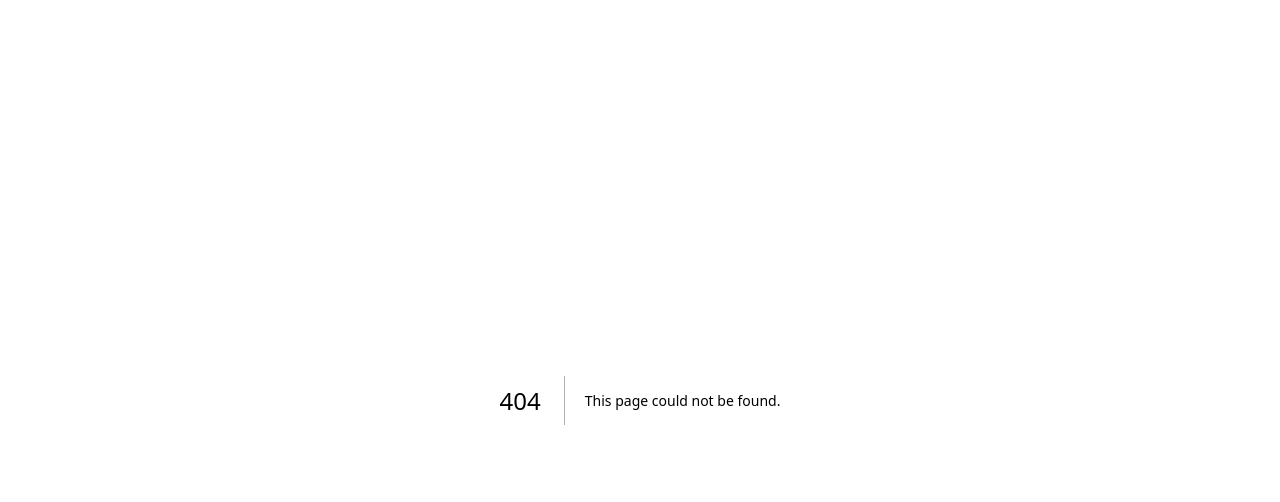
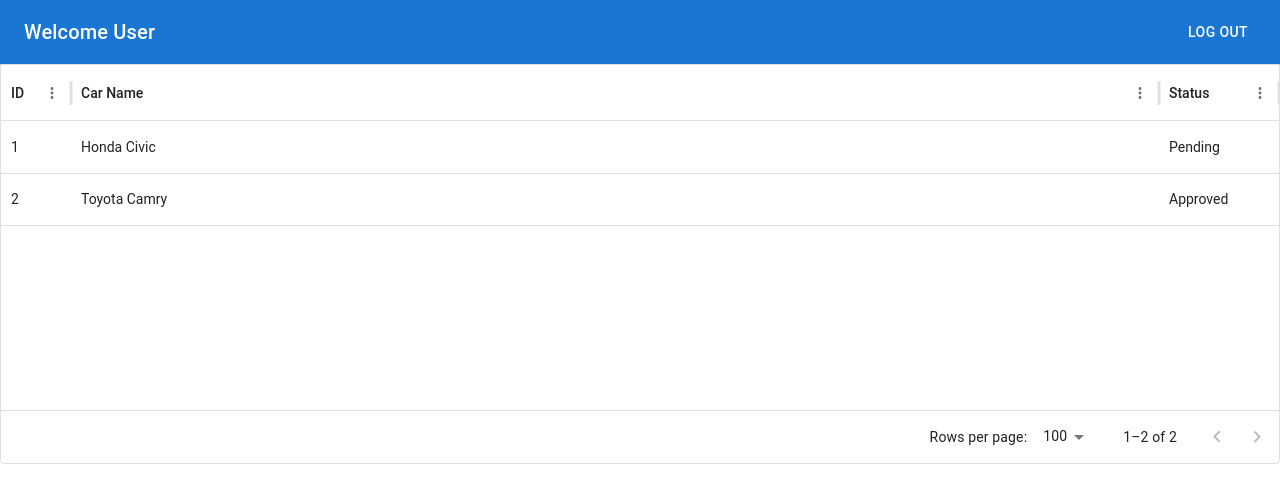
Before and after one commit to 18charmi/admin-dashboard, a Next.js app: page /dashboard in a window 1280 px wide. Before the commit this address had no page. Shown: the top 502 px of the page. Built offline with nearby package versions, Linux system fonts and the light colour scheme.

Commit message:
ui: login & dashboard page

```diff
--- /dev/null
+++ b/app/dashboard/helper.ts
@@ -0,0 +1,12 @@
+import { GridColDef } from '@mui/x-data-grid';
+
+export const rows = [
+    { id: 1, name: 'Honda Civic', status: 'Pending' },
+    { id: 2, name: 'Toyota Camry', status: 'Approved',  },
+];
+
+export const columns: GridColDef[] = [
+    { field: 'id', headerName: 'ID', width: 70 },
+    { field: 'name', headerName: 'Car Name', flex: 1 },
+    { field: 'status', headerName: 'Status', width: 120 },
+];
--- /dev/null
+++ b/app/dashboard/layout.tsx
@@ -0,0 +1,23 @@
+
+import Header from "@/components/Header";
+import type { Metadata } from "next";
+
+export const metadata: Metadata = {
+    title: "Create Next App",
+    description: "Generated by create next app",
+};
+
+export default function RootLayout({
+    children,
+}: Readonly<{
+    children: React.ReactNode;
+}>) {
+    return (
+        <>
+            <Header />
+            <main>
+                {children}
+            </main>
+        </>
+    );
+}
--- /dev/null
+++ b/app/dashboard/page.tsx
@@ -0,0 +1,8 @@
+import CustomTable from '@/components/CustomTable';
+import { columns, rows } from './helper';
+
+export default function Dashboard() {
+    return (
+        <CustomTable rows={rows} columns={columns} />
+    );
+}
--- /dev/null
+++ b/app/login/page.tsx
@@ -0,0 +1,58 @@
+"use client"
+import CustomInput from "@/components/CustomInput"
+import { useForm, SubmitHandler } from "react-hook-form"
+import { yupResolver } from "@hookform/resolvers/yup"
+import * as yup from "yup"
+import { useRouter } from "next/navigation"
+import CustomButton from "@/components/CustomButton"
+import { Container } from "@mui/material"
+import CustomTypography from "@/components/CustomTypography"
+import { PAGES } from "@/utils/constant"
+const schema = yup
+    .object({
+        username: yup.string().required("Username is required"),
+        password: yup.string().required("Password is required"),
+    });
+
+type Inputs = {
+    username: string
+    password: string
+}
+
+export default function Login() {
+    const router = useRouter();
+    const {
+        register,
+        handleSubmit,
+        formState: { errors },
+    } = useForm<Inputs>({
+        resolver: yupResolver(schema)
+    })
+    const onSubmit: SubmitHandler<Inputs> = (data) => {
+        router.push(`/${PAGES.DASHBOARD}`)
+    }
+
+    return (
+        <Container maxWidth="sm" >
+            <form onSubmit={handleSubmit(onSubmit)} className="flex flex-col items-center justify-center min-h-screen">
+
+                <>
+                    <CustomTypography text="Welcome Back" variant="h2" component="h2" letterSpacing={-1} className="text-gray-600" />
+                    <hr className="my-4 text-gray-400 w-full" />
+                </>
+
+                <CustomInput label="Username"
+                    {...register("username")}
+                    error={!!errors.username}
+                    helperText={errors.username?.message}
+                />
+                <CustomInput label="Password"
+                    {...register("password")}
+                    error={!!errors.password}
+                    helperText={errors.password?.message}
+                />
+                <CustomButton className="!mt-4" label="Login" type="submit" fullWidth />
+            </form>
+        </Container>
+    )
+}
--- /dev/null
+++ b/components/CustomButton.tsx
@@ -0,0 +1,25 @@
+import React from 'react';
+import { Button, ButtonProps } from '@mui/material';
+
+type CustomButtonProps = ButtonProps & {
+  label?: string;
+};
+
+const CustomButton: React.FC<CustomButtonProps> = ({
+  label,
+  variant = 'contained',
+  color = 'primary',
+  ...props
+}) => {
+  return (
+    <Button
+      variant={variant}
+      color={color}
+      {...props}
+    >
+      {label || props.children}
+    </Button>
+  );
+};
+
+export default CustomButton;
--- /dev/null
+++ b/components/CustomInput.tsx
@@ -0,0 +1,21 @@
+import React from 'react';
+import { TextField, TextFieldProps } from '@mui/material';
+
+type CustomInputProps = TextFieldProps;
+
+const CustomInput = ({
+    variant = 'outlined',
+    fullWidth = true,
+    ...props
+}: CustomInputProps) => {
+    return (
+        <TextField
+            variant={variant}
+            fullWidth={fullWidth}
+            margin="normal"
+            {...props}
+        />
+    );
+};
+
+export default CustomInput;
--- /dev/null
+++ b/components/CustomTable.tsx
@@ -0,0 +1,67 @@
+import * as React from 'react';
+import Box from '@mui/material/Box';
+import {
+    DataGrid,
+    DataGridProps,
+    GridColDef,
+    GridRowsProp,
+} from '@mui/x-data-grid';
+
+type CustomTableProps = {
+    rows: GridRowsProp;
+    columns: GridColDef[];
+    height?: number;
+    pageSize?: number;
+    renderActions?: (row: any) => React.ReactNode;
+} & Partial<DataGridProps>;
+
+const CustomTable: React.FC<CustomTableProps> = ({
+    rows,
+    columns,
+    height = 400,
+    pageSize = 5,
+    renderActions,
+    checkboxSelection = true,
+    disableRowSelectionOnClick = true,
+    ...props
+}) => {
+    const actionColumn: GridColDef[] = renderActions
+    ? [
+        {
+          field: 'actions',
+          headerName: 'Actions',
+          width: 250,
+          sortable: false,
+          filterable: false,
+          disableColumnMenu: true,
+          renderCell: (params) => renderActions(params.row),
+        },
+      ]
+    : [];
+
+    return (
+        <Box sx={{ height: 400, width: '100%' }}>
+            <DataGrid
+                rows={rows}
+                columns={[...columns, ...actionColumn]}
+
+                // initialState={{
+                //     pagination: {
+                //         paginationModel: {
+                //             pageSize,
+                //         },
+                //     },
+                // }}
+                // pageSizeOptions={[pageSize]}
+                // checkboxSelection={checkboxSelection}
+                // disableRowSelectionOnClick={disableRowSelectionOnClick}
+                // paginationMode="server"
+                // sortingMode="server"
+                // filterMode="server"
+                {...props}
+            />
+        </Box>
+    );
+};
+
+export default CustomTable;
--- /dev/null
+++ b/components/CustomTypography.tsx
@@ -0,0 +1,21 @@
+import React from 'react';
+import { Typography, TypographyProps } from '@mui/material';
+
+type CustomTypographyProps = TypographyProps & {
+    text?: string;
+};
+
+const CustomTypography = ({
+    text,
+    ...props
+}: CustomTypographyProps) => {
+    return (
+        <Typography
+            {...props}
+        >
+            {text || props.children}
+        </Typography>
+    );
+};
+
+export default CustomTypography;
--- /dev/null
+++ b/components/Header.tsx
@@ -0,0 +1,23 @@
+import * as React from 'react';
+import AppBar from '@mui/material/AppBar';
+import Box from '@mui/material/Box';
+import Toolbar from '@mui/material/Toolbar';
+import Typography from '@mui/material/Typography';
+import Button from '@mui/material/Button';
+import IconButton from '@mui/material/IconButton';
+import MenuIcon from '@mui/icons-material/Menu';
+
+export default function Header() {
+  return (
+    <Box sx={{ flexGrow: 1 }}>
+      <AppBar position="static">
+        <Toolbar>
+          <Typography variant="h6" component="div" sx={{ flexGrow: 1 }}>
+            Welcome User
+          </Typography>
+          <Button color="inherit">Log Out</Button>
+        </Toolbar>
+      </AppBar>
+    </Box>
+  );
+}
--- /dev/null
+++ b/utils/constant.ts
@@ -0,0 +1,4 @@
+export const PAGES = {
+    DASHBOARD: "dashboard",
+    LOGIN: "login"
+}
```
Also changed, not shown: package.json (+13 -5 lines), 2 other files (tests, documents, lock files or other folders).
